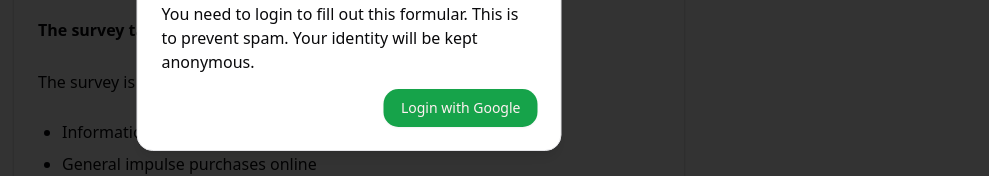
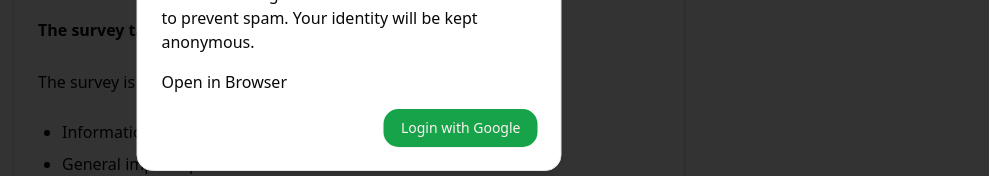
Before and after one commit to Grymse/survey, a React (Vite) app: page / in a window 1280 px wide. Shown: the part 353-529 px from the top of the page, without its empty margins (291-1280 px from the left). Built offline with nearby package versions, Linux system fonts and the light colour scheme; no server answers.

Commit message:
Add open in browser link

```diff
--- a/src/components/login/LoginModal.tsx
+++ b/src/components/login/LoginModal.tsx
@@ -14,6 +14,7 @@
         <p>
             You need to login to fill out this formular. This is to prevent spam. Your identity will be kept anonymous.
         </p>
+        <a href="https://impulse-survey.vercel.app/" target="_blank" rel="noopener noreferrer">Open in Browser</a>
       <DialogFooter>
         <Button onClick={db.signinWithGoogle}>Login with Google</Button>
     </DialogFooter>
--- a/src/lib/firebase.ts
+++ b/src/lib/firebase.ts
@@ -1,5 +1,5 @@
 import { initializeApp } from "firebase/app";
-import { getAuth, signInWithRedirect } from "firebase/auth";
+import { getAuth, signInWithPopup } from "firebase/auth";
 import { GoogleAuthProvider } from "firebase/auth";
 
 import {
@@ -25,7 +25,7 @@
 const provider = new GoogleAuthProvider();
 
 function signinWithGoogle() {
-  return signInWithRedirect(auth, provider);//signInWithPopup(auth, provider);
+  return signInWithPopup(auth, provider);
 }
 
 function signout() {
```
